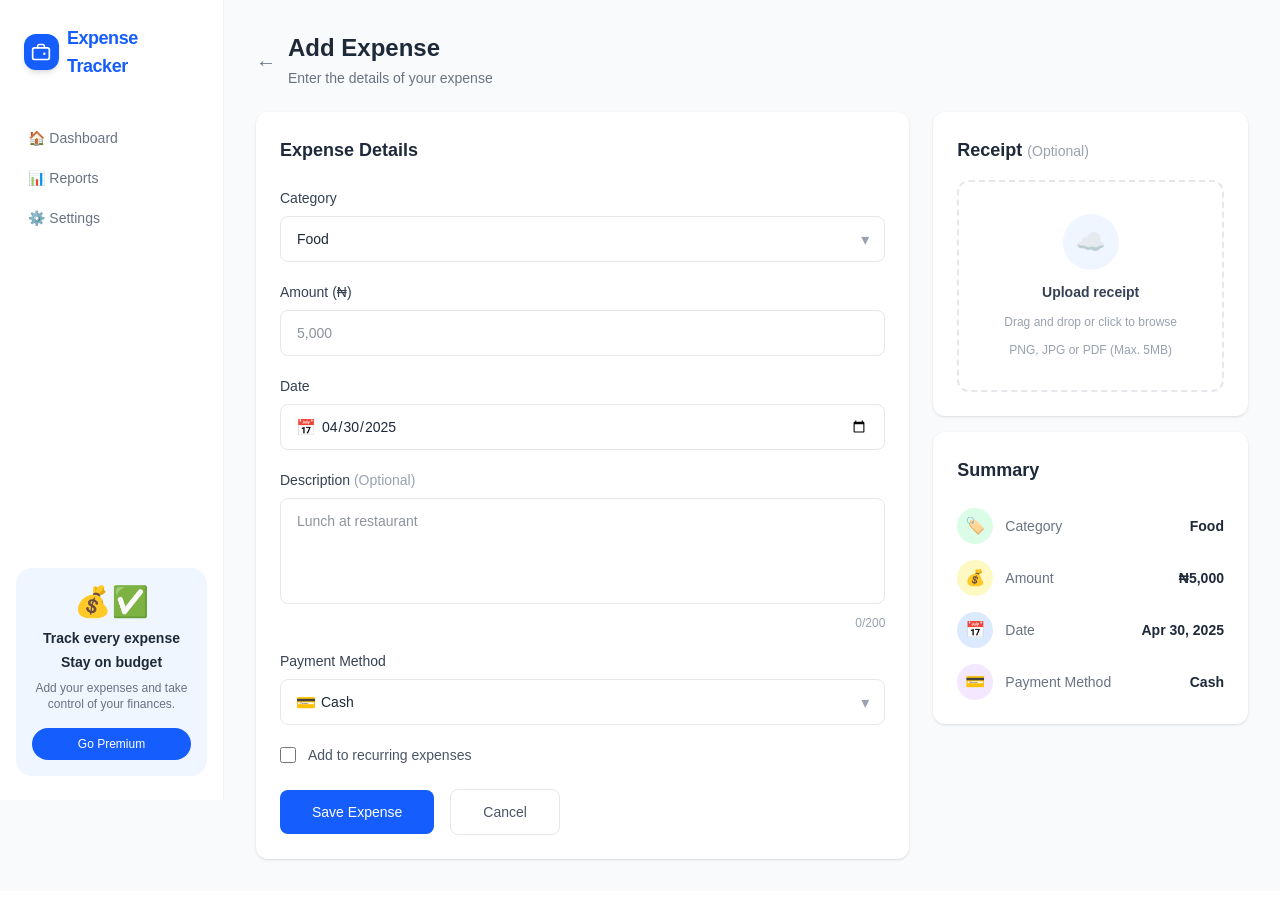
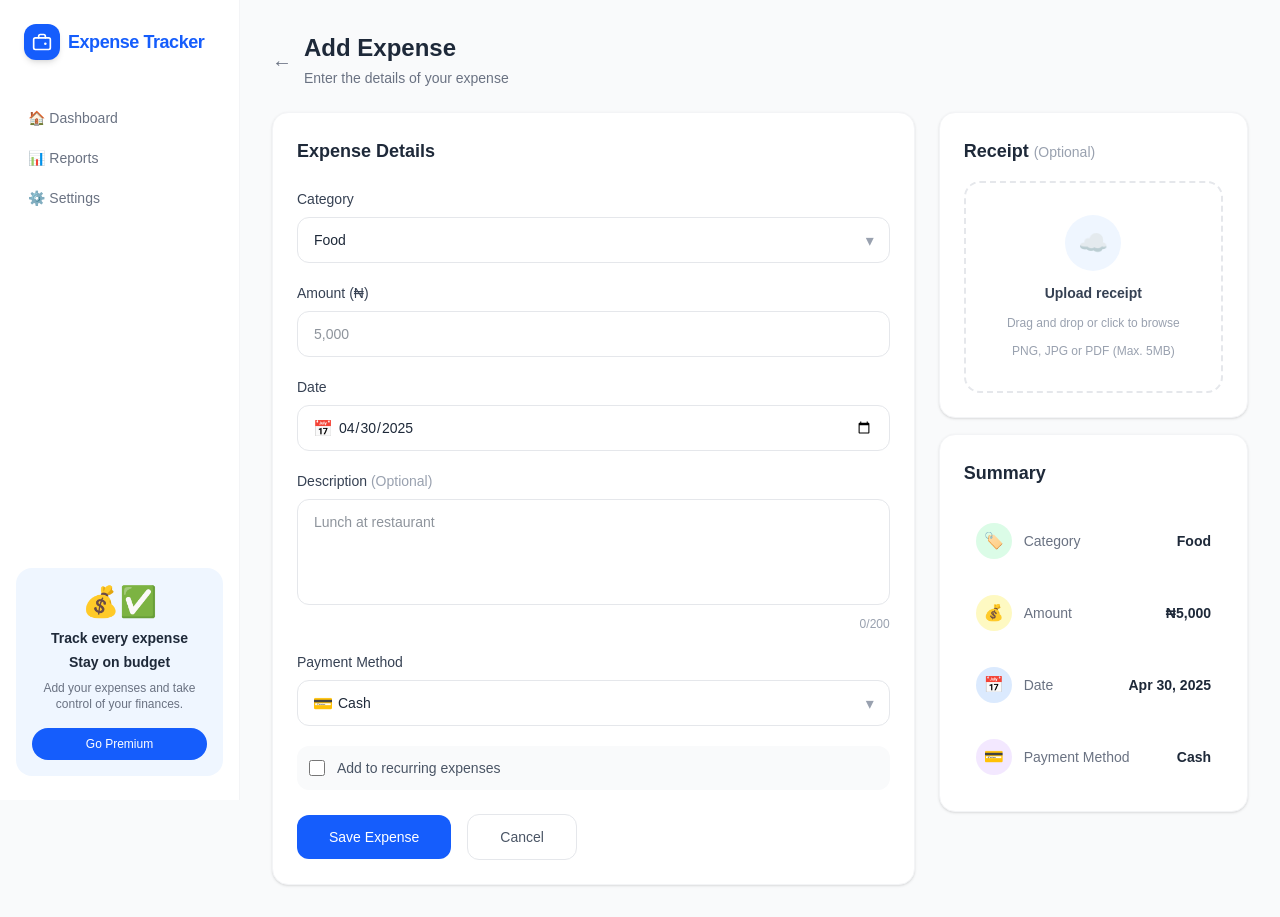
Before and after one commit to fanjorin/grp3-expense-tracker, a Next.js app in the folder frontend/: page /add-expense in a window 1280 px wide. Before the commit the page ends 891 px from the top, so only its background shows below. Built offline with nearby package versions, Linux system fonts and the light colour scheme.

Commit message:
feat: improve add expense page styling and hover effects

```diff
--- a/frontend/app/add-expense/components/ExpenseForm.jsx
+++ b/frontend/app/add-expense/components/ExpenseForm.jsx
@@ -13,7 +13,7 @@ export default function ExpenseForm() {
   });
 
   return (
-    <div className="bg-white rounded-xl shadow-sm p-6">
+    <div className="bg-white rounded-2xl shadow-sm border border-gray-100 p-6 hover:shadow-md transition-shadow duration-300">
 
       <h2 className="font-semibold text-gray-800 text-lg mb-6">
         Expense Details
@@ -21,14 +21,12 @@ export default function ExpenseForm() {
 
       {/* Category */}
       <div className="mb-5">
-        <label className="block text-sm font-medium text-gray-700 mb-2">
-          Category
-        </label>
+        <label className="block text-sm font-medium text-gray-700 mb-2">Category</label>
         <div className="relative">
           <select
             value={formData.category}
             onChange={(e) => setFormData({ ...formData, category: e.target.value })}
-            className="w-full border border-gray-200 rounded-lg px-4 py-3 text-sm text-gray-800 outline-none focus:border-blue-400 appearance-none"
+            className="w-full border border-gray-200 rounded-xl px-4 py-3 text-sm text-gray-800 outline-none focus:border-blue-400 focus:ring-2 focus:ring-blue-50 appearance-none transition-all duration-200"
           >
             <option>Food</option>
             <option>Transport</option>
@@ -45,30 +43,26 @@ export default function ExpenseForm() {
 
       {/* Amount */}
       <div className="mb-5">
-        <label className="block text-sm font-medium text-gray-700 mb-2">
-          Amount (₦)
-        </label>
+        <label className="block text-sm font-medium text-gray-700 mb-2">Amount (₦)</label>
         <input
           type="number"
           placeholder="5,000"
           value={formData.amount}
           onChange={(e) => setFormData({ ...formData, amount: e.target.value })}
-          className="w-full border border-gray-200 rounded-lg px-4 py-3 text-sm text-gray-800 outline-none focus:border-blue-400"
+          className="w-full border border-gray-200 rounded-xl px-4 py-3 text-sm text-gray-800 outline-none focus:border-blue-400 focus:ring-2 focus:ring-blue-50 transition-all duration-200"
         />
       </div>
 
       {/* Date */}
       <div className="mb-5">
-        <label className="block text-sm font-medium text-gray-700 mb-2">
-          Date
-        </label>
+        <label className="block text-sm font-medium text-gray-700 mb-2">Date</label>
         <div className="relative">
           <span className="absolute left-4 top-3 text-gray-400">📅</span>
           <input
             type="date"
             value={formData.date}
             onChange={(e) => setFormData({ ...formData, date: e.target.value })}
-            className="w-full border border-gray-200 rounded-lg pl-10 pr-4 py-3 text-sm text-gray-800 outline-none focus:border-blue-400"
+            className="w-full border border-gray-200 rounded-xl pl-10 pr-4 py-3 text-sm text-gray-800 outline-none focus:border-blue-400 focus:ring-2 focus:ring-blue-50 transition-all duration-200"
           />
         </div>
       </div>
@@ -84,7 +78,7 @@ export default function ExpenseForm() {
           onChange={(e) => setFormData({ ...formData, description: e.target.value })}
           maxLength={200}
           rows={4}
-          className="w-full border border-gray-200 rounded-lg px-4 py-3 text-sm text-gray-800 outline-none focus:border-blue-400 resize-none"
+          className="w-full border border-gray-200 rounded-xl px-4 py-3 text-sm text-gray-800 outline-none focus:border-blue-400 focus:ring-2 focus:ring-blue-50 resize-none transition-all duration-200"
         />
         <p className="text-right text-xs text-gray-400 mt-1">
           {formData.description.length}/200
@@ -93,15 +87,13 @@ export default function ExpenseForm() {
 
       {/* Payment Method */}
       <div className="mb-5">
-        <label className="block text-sm font-medium text-gray-700 mb-2">
-          Payment Method
-        </label>
+        <label className="block text-sm font-medium text-gray-700 mb-2">Payment Method</label>
         <div className="relative">
           <span className="absolute left-4 top-3 text-gray-400">💳</span>
           <select
             value={formData.paymentMethod}
             onChange={(e) => setFormData({ ...formData, paymentMethod: e.target.value })}
-            className="w-full border border-gray-200 rounded-lg pl-10 pr-4 py-3 text-sm text-gray-800 outline-none focus:border-blue-400 appearance-none"
+            className="w-full border border-gray-200 rounded-xl pl-10 pr-4 py-3 text-sm text-gray-800 outline-none focus:border-blue-400 focus:ring-2 focus:ring-blue-50 appearance-none transition-all duration-200"
           >
             <option>Cash</option>
             <option>Debit Card</option>
@@ -114,7 +106,7 @@ export default function ExpenseForm() {
       </div>
 
       {/* Recurring Checkbox */}
-      <div className="flex items-center gap-3 mb-6">
+      <div className="flex items-center gap-3 mb-6 p-3 bg-gray-50 rounded-xl">
         <input
           type="checkbox"
           id="recurring"
@@ -129,10 +121,10 @@ export default function ExpenseForm() {
 
       {/* Buttons */}
       <div className="flex items-center gap-4">
-        <button className="bg-blue-600 text-white text-sm px-8 py-3 rounded-lg hover:bg-blue-700 font-medium">
+        <button className="bg-blue-600 text-white text-sm px-8 py-3 rounded-xl hover:bg-blue-700 hover:shadow-lg hover:scale-105 transition-all duration-200 font-medium">
           Save Expense
         </button>
-        <button className="border border-gray-200 text-gray-600 text-sm px-8 py-3 rounded-lg hover:bg-gray-50 font-medium">
+        <button className="border border-gray-200 text-gray-600 text-sm px-8 py-3 rounded-xl hover:bg-gray-50 hover:border-gray-300 transition-all duration-200 font-medium">
           Cancel
         </button>
       </div>
--- a/frontend/app/add-expense/components/ExpenseSummary.jsx
+++ b/frontend/app/add-expense/components/ExpenseSummary.jsx
@@ -1,48 +1,20 @@
 const summaryItems = [
-  {
-    id: 1,
-    icon: "🏷️",
-    iconBg: "bg-green-100",
-    label: "Category",
-    value: "Food",
-  },
-  {
-    id: 2,
-    icon: "💰",
-    iconBg: "bg-yellow-100",
-    label: "Amount",
-    value: "₦5,000",
-  },
-  {
-    id: 3,
-    icon: "📅",
-    iconBg: "bg-blue-100",
-    label: "Date",
-    value: "Apr 30, 2025",
-  },
-  {
-    id: 4,
-    icon: "💳",
-    iconBg: "bg-purple-100",
-    label: "Payment Method",
-    value: "Cash",
-  },
+  { id: 1, icon: "🏷️", iconBg: "bg-green-100", label: "Category", value: "Food" },
+  { id: 2, icon: "💰", iconBg: "bg-yellow-100", label: "Amount", value: "₦5,000" },
+  { id: 3, icon: "📅", iconBg: "bg-blue-100", label: "Date", value: "Apr 30, 2025" },
+  { id: 4, icon: "💳", iconBg: "bg-purple-100", label: "Payment Method", value: "Cash" },
 ];
 
 export default function ExpenseSummary() {
   return (
-    <div className="bg-white rounded-xl shadow-sm p-6">
+    <div className="bg-white rounded-2xl shadow-sm border border-gray-100 p-6 hover:shadow-md transition-shadow duration-300">
 
-      <h2 className="font-semibold text-gray-800 text-lg mb-6">
-        Summary
-      </h2>
+      <h2 className="font-semibold text-gray-800 text-lg mb-6">Summary</h2>
 
-      {/* Summary Items */}
-      <div className="flex flex-col gap-4">
+      <div className="flex flex-col gap-3">
         {summaryItems.map((item) => (
-          <div key={item.id} className="flex items-center justify-between">
+          <div key={item.id} className="flex items-center justify-between p-3 rounded-xl hover:bg-gray-50 transition-colors duration-200">
 
-            {/* Left Side */}
             <div className="flex items-center gap-3">
               <div className={`${item.iconBg} w-9 h-9 rounded-full flex items-center justify-center text-base`}>
                 {item.icon}
@@ -50,10 +22,7 @@ export default function ExpenseSummary() {
               <span className="text-sm text-gray-500">{item.label}</span>
             </div>
 
-            {/* Value */}
-            <span className="text-sm font-semibold text-gray-800">
-              {item.value}
-            </span>
+            <span className="text-sm font-semibold text-gray-800">{item.value}</span>
 
           </div>
         ))}
--- a/frontend/app/add-expense/components/ReceiptUpload.jsx
+++ b/frontend/app/add-expense/components/ReceiptUpload.jsx
@@ -7,22 +7,23 @@ export default function ReceiptUpload() {
   const [uploaded, setUploaded] = useState(false);
 
   return (
-    <div className="bg-white rounded-xl shadow-sm p-6">
+    <div className="bg-white rounded-2xl shadow-sm border border-gray-100 p-6 hover:shadow-md transition-shadow duration-300">
 
       <h2 className="font-semibold text-gray-800 text-lg mb-4">
         Receipt <span className="text-gray-400 font-normal text-sm">(Optional)</span>
       </h2>
 
-      {/* Upload Area */}
       <div
         onDragOver={(e) => { e.preventDefault(); setIsDragging(true); }}
         onDragLeave={() => setIsDragging(false)}
         onDrop={(e) => { e.preventDefault(); setIsDragging(false); setUploaded(true); }}
         onClick={() => setUploaded(true)}
-        className={`border-2 border-dashed rounded-xl p-8 text-center cursor-pointer transition-all
+        className={`border-2 border-dashed rounded-2xl p-8 text-center cursor-pointer transition-all duration-300
           ${isDragging
-            ? "border-blue-400 bg-blue-50"
-            : "border-gray-200 hover:border-blue-300 hover:bg-gray-50"
+            ? "border-blue-400 bg-blue-50 scale-105"
+            : uploaded
+            ? "border-green-300 bg-green-50"
+            : "border-gray-200 hover:border-blue-300 hover:bg-blue-50"
           }`}
       >
         {uploaded ? (
@@ -31,15 +32,14 @@ export default function ReceiptUpload() {
             <p className="text-sm font-medium text-green-600">Receipt uploaded</p>
             <button
               onClick={(e) => { e.stopPropagation(); setUploaded(false); }}
-              className="text-xs text-red-400 hover:text-red-600"
+              className="text-xs text-red-400 hover:text-red-600 transition-colors duration-200"
             >
               Remove
             </button>
           </div>
         ) : (
           <div className="flex flex-col items-center gap-3">
-            {/* Upload Icon */}
-            <div className="w-14 h-14 bg-blue-50 rounded-full flex items-center justify-center">
+            <div className="w-14 h-14 bg-blue-50 rounded-full flex items-center justify-center hover:bg-blue-100 transition-colors duration-200">
               <span className="text-2xl">☁️</span>
             </div>
             <p className="text-sm font-semibold text-gray-700">Upload receipt</p>
--- a/frontend/app/add-expense/components/Sidebar.jsx
+++ b/frontend/app/add-expense/components/Sidebar.jsx
@@ -2,7 +2,7 @@ import Logo from "../../components/Logo";
 
 export default function Sidebar() {
   return (
-    <aside className="w-56 min-h-screen bg-white border-r border-gray-100 flex flex-col px-4 py-6 fixed left-0 top-0">
+    <aside className="w-60 min-h-screen bg-white border-r border-gray-100 flex flex-col px-4 py-6 fixed left-0 top-0">
 
       {/* Logo */}
       <div className="mb-10 px-2">
--- a/frontend/app/add-expense/page.jsx
+++ b/frontend/app/add-expense/page.jsx
@@ -12,7 +12,7 @@ export default function AddExpensePage() {
       <Sidebar />
 
       {/* Main Content */}
-      <main className="ml-56 flex-1 p-8">
+      <main className="ml-60 flex-1 p-8">
         <AddExpenseHeader />
 
         {/* Two Column Layout */}
```
